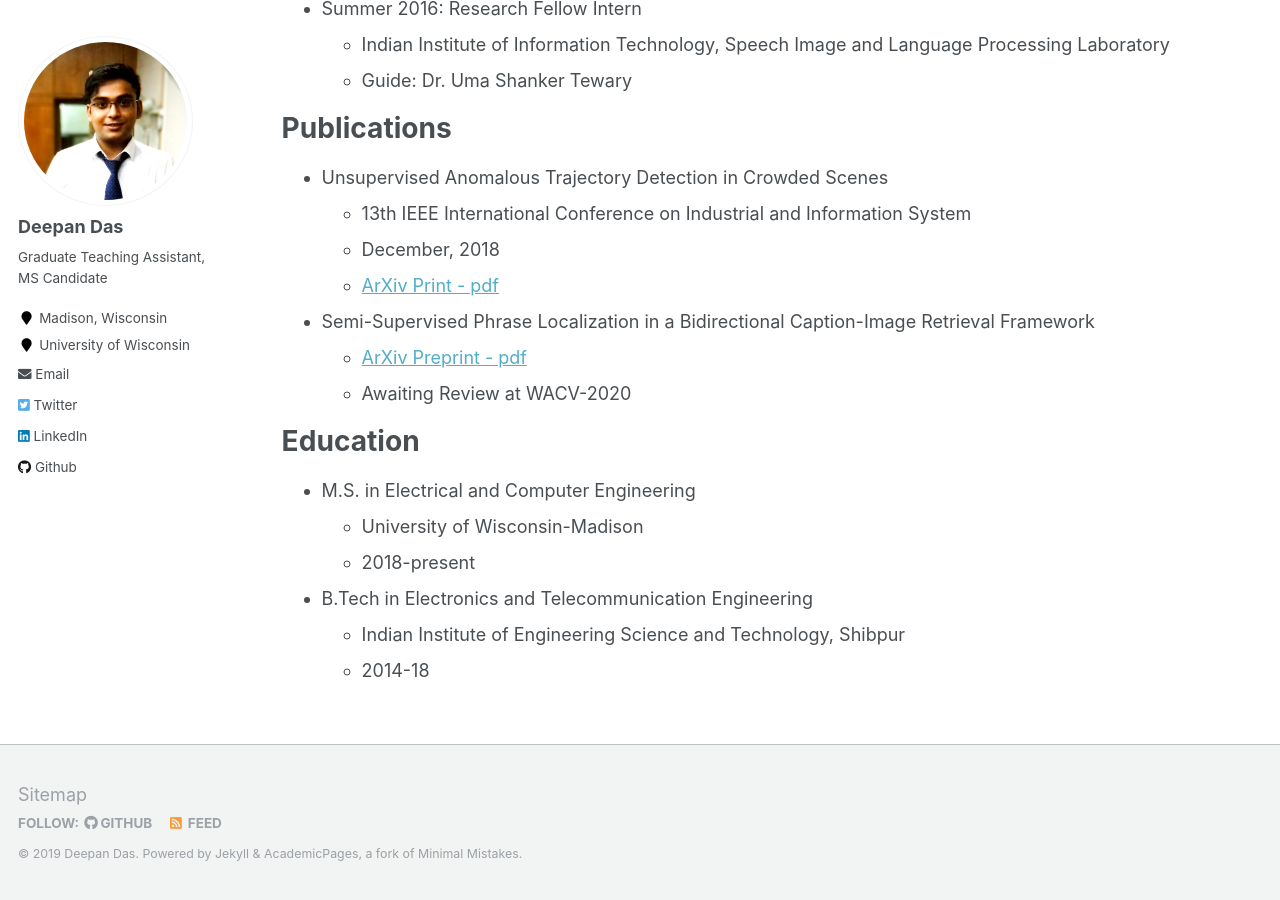
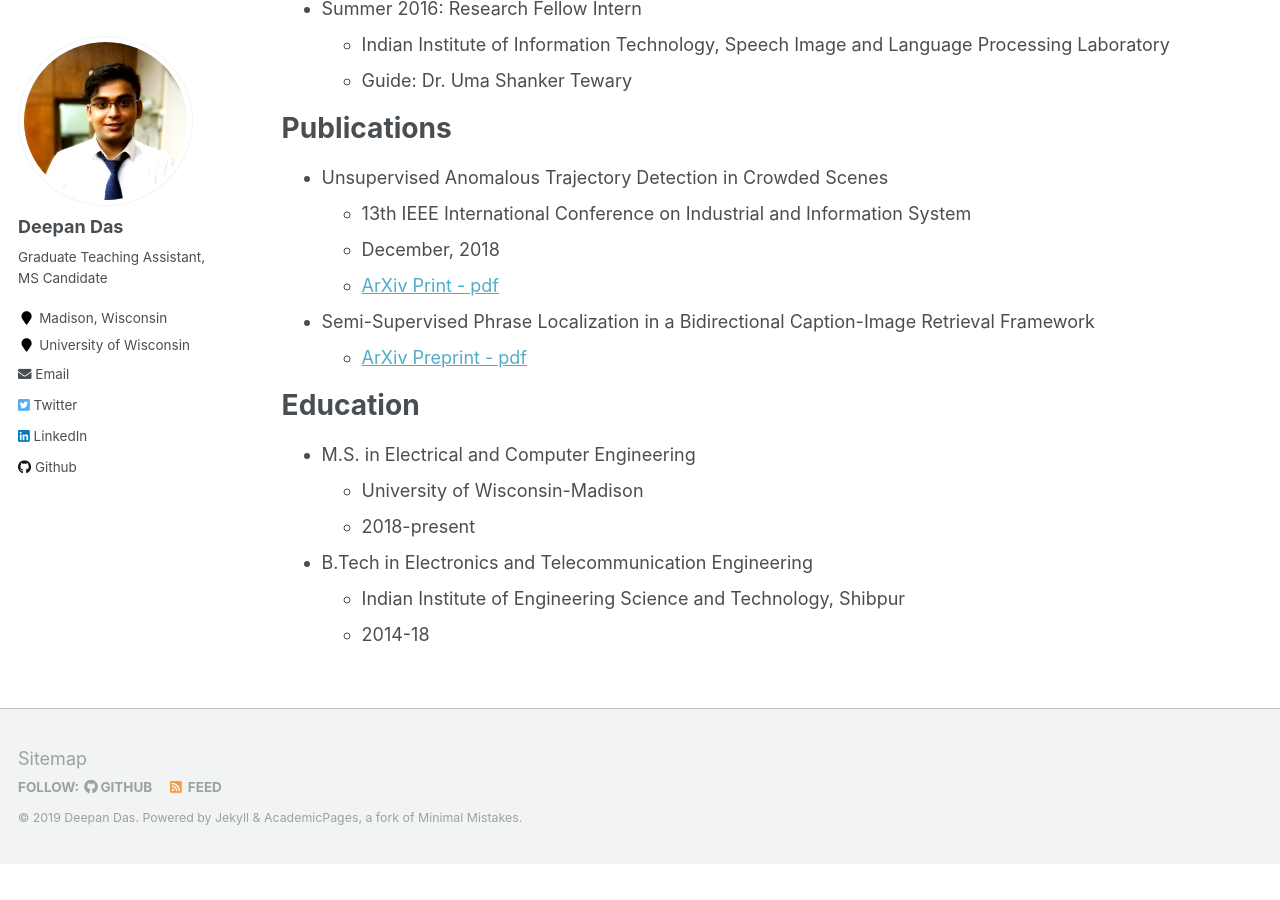
Before and after one commit to deepandas11/deepandas11.github.io, a Jekyll site: the page built from _pages/cv.md, in a window 1280 px wide and 900 px high, scrolled down 622 px. Built offline with Jekyll 4.4.1, drawn with Linux system fonts in a browser that asks for light colours; after the commit the page ends 1486 px from its top, so only the background shows below that.

Commit message:
slight change
Signed-off-by: Deepan Das <ddas@scortex.io>

```diff
--- a/_pages/cv.md
+++ b/_pages/cv.md
@@ -40,7 +40,6 @@ Publications
 
 * Semi-Supervised Phrase Localization in a Bidirectional Caption-Image Retrieval Framework
   * [ArXiv Preprint - pdf](https://arxiv.org/pdf/1908.02950.pdf)
-  * Awaiting Review at WACV-2020
 
 Education
 ======
```
